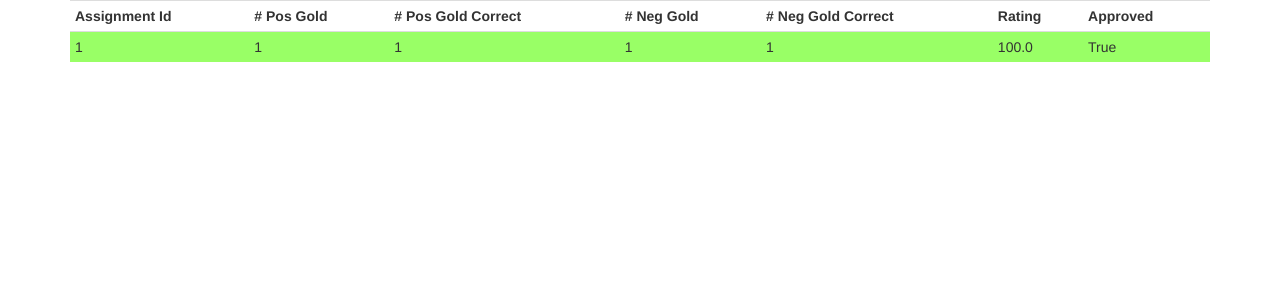
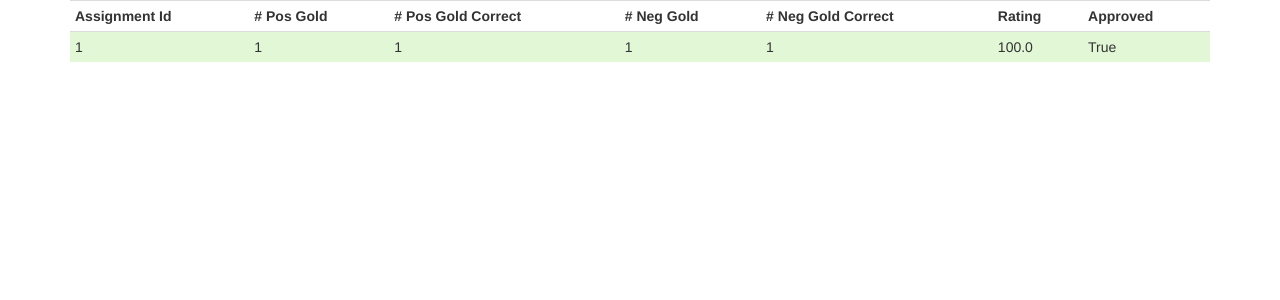
Before and after one commit to ranjaykrishna/worker_tracker, a Django app: page /worker?worker_id=1 in a window 1280 px wide. Shown: the top 300 px of the page. Run offline with Django 3.2, Linux system fonts and the light colour scheme; tables that the repository leaves empty hold one stand-in row (values such as "Sample post"); some libraries are stand-ins or nearby versions.

Commit message:
making colors great again

```diff
--- a/workers/templates/worker_view.html
+++ b/workers/templates/worker_view.html
@@ -15,9 +15,9 @@
     </tr>
     {% for hit in hits %}
     {% if hit.processed and hit.approved %}
-    <tr style="background-color:#99ff66">
+    <tr style="background-color:#e1f7d5">
     {% elif hit.processed %}
-    <tr style="background-color:#cc0066">
+    <tr style="background-color:#ffbdbd">
     {% else %}
     <tr>
     {% endif %}
```
